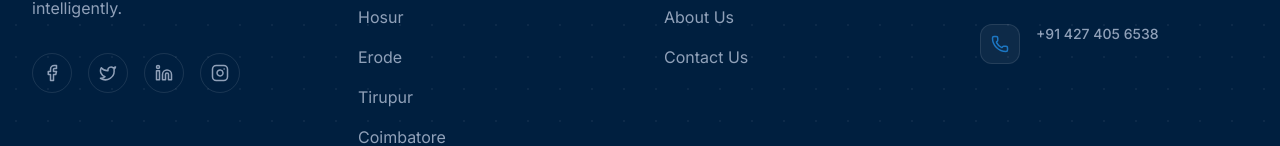
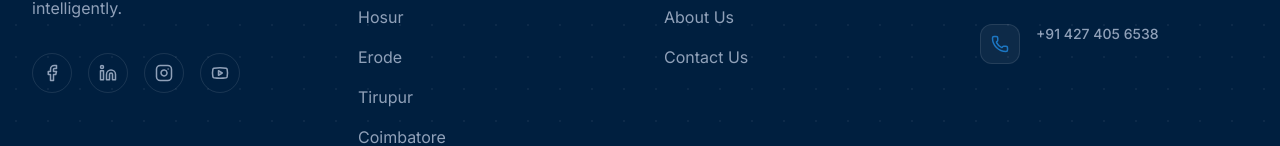
Before and after one commit to Luisant-git/luisant-software-solutions, a React (Vite) app in the folder frontend/: page /product/1 in a window 1280 px wide. Shown: the part 1079-1225 px from the top of the page. Built offline with nearby package versions, Linux system fonts and the light colour scheme; no server answers.

Commit message:
footer social icon added

```diff
--- a/frontend/src/components/Footer.tsx
+++ b/frontend/src/components/Footer.tsx
@@ -3,7 +3,7 @@
  * SPDX-License-Identifier: Apache-2.0
  */
 
-import { Mail, Phone, MapPin, Facebook, Twitter, Linkedin, Instagram, ArrowRight } from "lucide-react";
+import { Mail, Phone, MapPin, Facebook, Linkedin, Instagram, Youtube, ArrowRight } from "lucide-react";
 import logo from "../images/logo-luisant-software-solutions.png";
 
 export default function Footer() {
@@ -23,9 +23,14 @@ export default function Footer() {
               Luisant Software Solutions is an innovative technology industry focused, business driven professional services firm. We solve and manage client's needs intelligently.
             </p>
             <div className="flex gap-4">
-              {[Facebook, Twitter, Linkedin, Instagram].map((Icon, i) => (
-                <a key={i} href="#" className="w-10 h-10 border border-white/10 rounded-full flex items-center justify-center text-slate-400 hover:bg-primary hover:text-white hover:border-primary transition-all">
-                  <Icon size={18} />
+              {[
+                { Icon: Facebook, url: "https://www.facebook.com/LuisantSoftwares/" },
+                { Icon: Linkedin, url: "https://in.linkedin.com/company/luisant-software-solutions" },
+                { Icon: Instagram, url: "https://www.instagram.com/luisantsoft/" },
+                { Icon: Youtube, url: "https://www.youtube.com/@luisantsoftwaresolutions5168" }
+              ].map((social, i) => (
+                <a key={i} href={social.url} target="_blank" rel="noopener noreferrer" className="w-10 h-10 border border-white/10 rounded-full flex items-center justify-center text-slate-400 hover:bg-primary hover:text-white hover:border-primary transition-all">
+                  <social.Icon size={18} />
                 </a>
               ))}
             </div>
```
